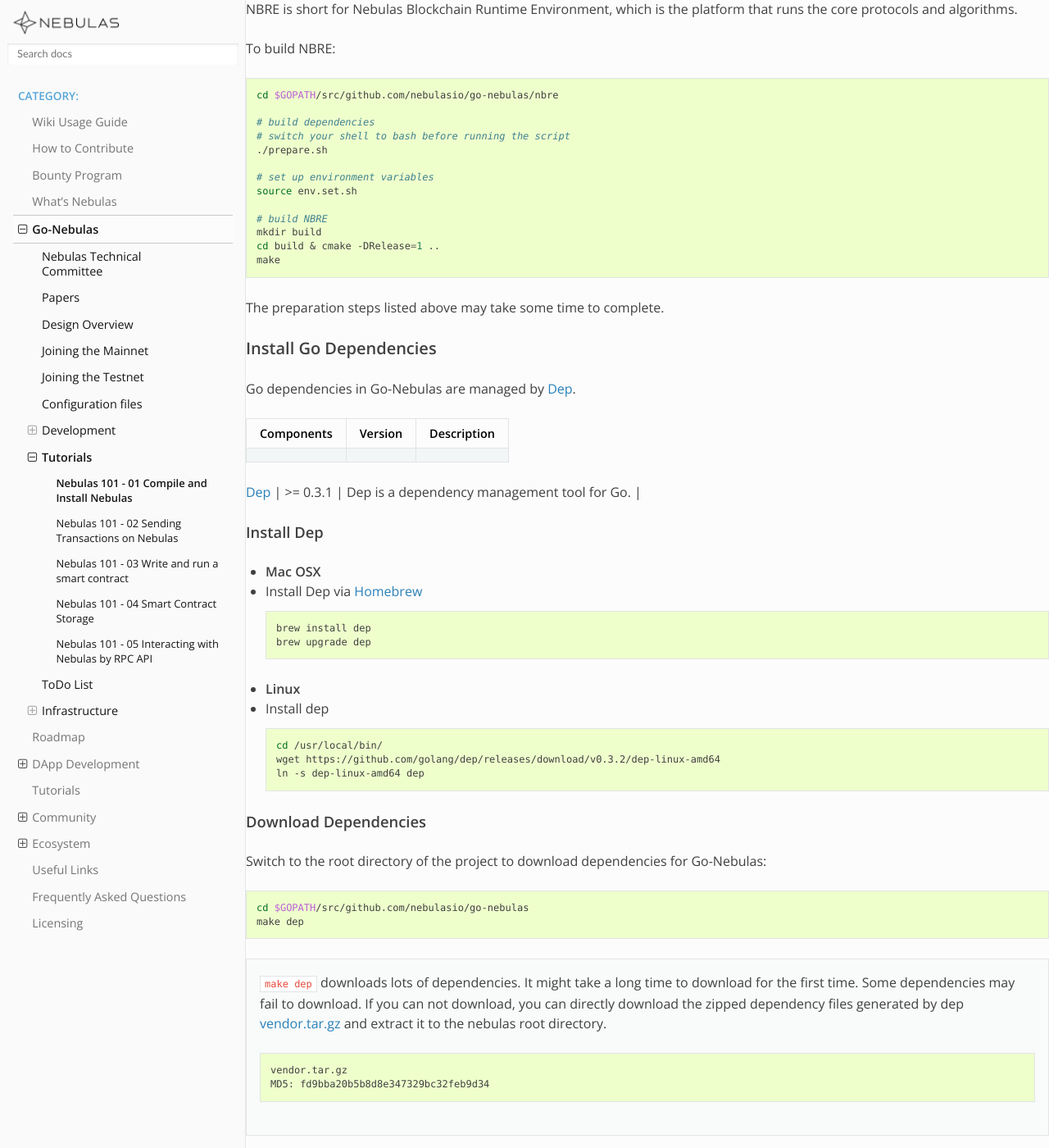
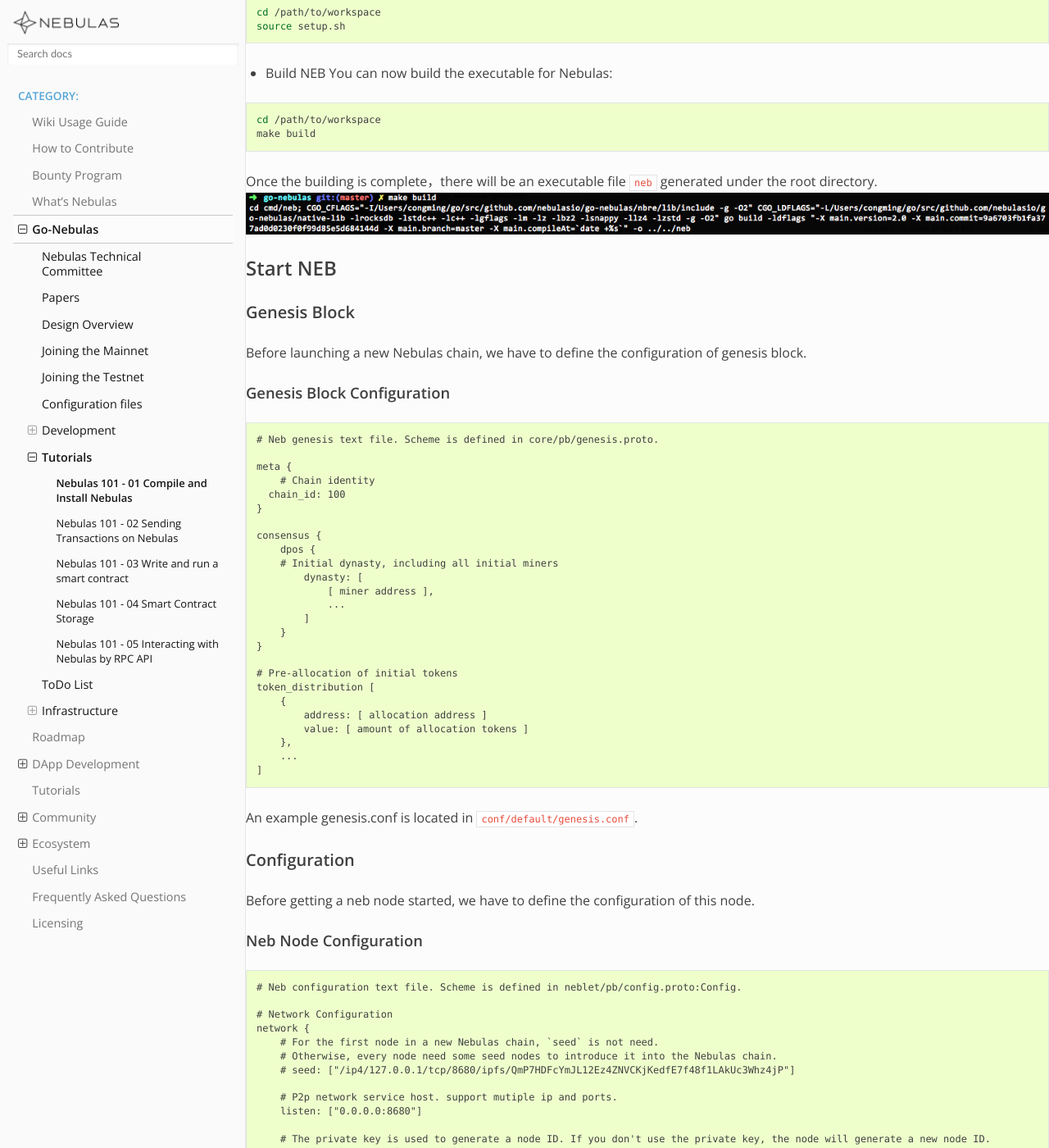
Before and after one commit to nebulasio/nebdocs, a Sphinx documentation site: the page built from docs/go-nebulas/tutorials/01-installation.md, in a window 1280 px wide and 1400 px high, scrolled down 1858 px. Shown: the whole window at 82% size. Built offline with Sphinx 7.4.7 and the Read the Docs theme 2.0.0, drawn with Linux system fonts in a browser that asks for light colours; some of the changed text lies outside the part shown.

Commit message:
update installation

````diff
--- a/docs/go-nebulas/tutorials/01-installation.md
+++ b/docs/go-nebulas/tutorials/01-installation.md
@@ -21,8 +21,8 @@
 
 | Components | Description |
 | --- | --- |
-| [Golang](https://golang.org) | The Go Programming Language, version &gt;= 1.11 |
-| [C++](https://en.wikipedia.org/wiki/C%2B%2B) | The C++ programming language, based on c++14 standard |
+| [Golang](https://golang.org) | The Go Programming Language, version &gt;= 1.12 |
+
 
 ### Mac OSX
 
@@ -60,8 +60,7 @@
 
 ```bash
 # enter workspace
-mkdir -p $GOPATH/src/github.com/nebulasio
-cd $GOPATH/src/github.com/nebulasio
+cd /path/to/workspace
 
 # download
 git clone https://github.com/nebulasio/go-nebulas.git
@@ -73,88 +72,18 @@
 git checkout master
 ```
 
-### Build NBRE
-
-NBRE is short for Nebulas Blockchain Runtime Environment, which is the platform that runs the core protocols and algorithms.
-
-To build NBRE:
-
-```bash
-cd $GOPATH/src/github.com/nebulasio/go-nebulas/nbre
-
-# build dependencies
-# switch your shell to bash before running the script
-./prepare.sh
-
-# set up environment variables
-source env.set.sh
-
-# build NBRE
-mkdir build
-cd build & cmake -DRelease=1 ..
-make
-```
-
-The preparation steps listed above may take some time to complete.
-
-
-### Install Go Dependencies
-
-Go dependencies in Go-Nebulas are managed by [Dep](https://github.com/golang/dep).
-
-| Components | Version | Description |
-| --- | --- | --- |
-
-
-[Dep](https://github.com/golang/dep) \| &gt;= 0.3.1 \| Dep is a dependency management tool for Go. \|
-
-#### Install Dep
-
-* **Mac OSX**
-* Install Dep via [Homebrew](https://brew.sh/)
-
-  ```bash
-  brew install dep
-  brew upgrade dep
-  ```
-
-* **Linux**
-* Install dep
-
-  ```bash
-  cd /usr/local/bin/
-  wget https://github.com/golang/dep/releases/download/v0.3.2/dep-linux-amd64
-  ln -s dep-linux-amd64 dep
-  ```
-
-#### Download Dependencies
-
-Switch to the root directory of the project to download dependencies for Go-Nebulas:
-
-```bash
-cd $GOPATH/src/github.com/nebulasio/go-nebulas
-make dep
-```
-
-> `make dep` downloads lots of dependencies. It might take a long time to download for the first time. Some dependencies may fail to download. If you can not download, you can directly download the zipped dependency files generated by dep [vendor.tar.gz](http://develop-center.oss-cn-zhangjiakou.aliyuncs.com/setup/vendor/vendor.tar.gz) and extract it to the nebulas root directory.
->
-> ```bash
-> vendor.tar.gz
-> MD5: fd9bba20b5b8d8e347329bc32feb9d34
-> ```
-
 ### Build NEB
 
 - Set up runtime environment
 ```bash
-cd $GOPATH/src/github.com/nebulasio/go-nebulas
-source install-native-libs.sh
+cd /path/to/workspace
+source setup.sh
 ```
 - Build NEB
 You can now build the executable for Nebulas:
 
 ```bash
-cd $GOPATH/src/github.com/nebulasio/go-nebulas
+cd /path/to/workspace
 make build
 ```
 
````
Also changed, not shown: other parts of docs/go-nebulas/tutorials/01-installation.md (+2 -2 lines).
